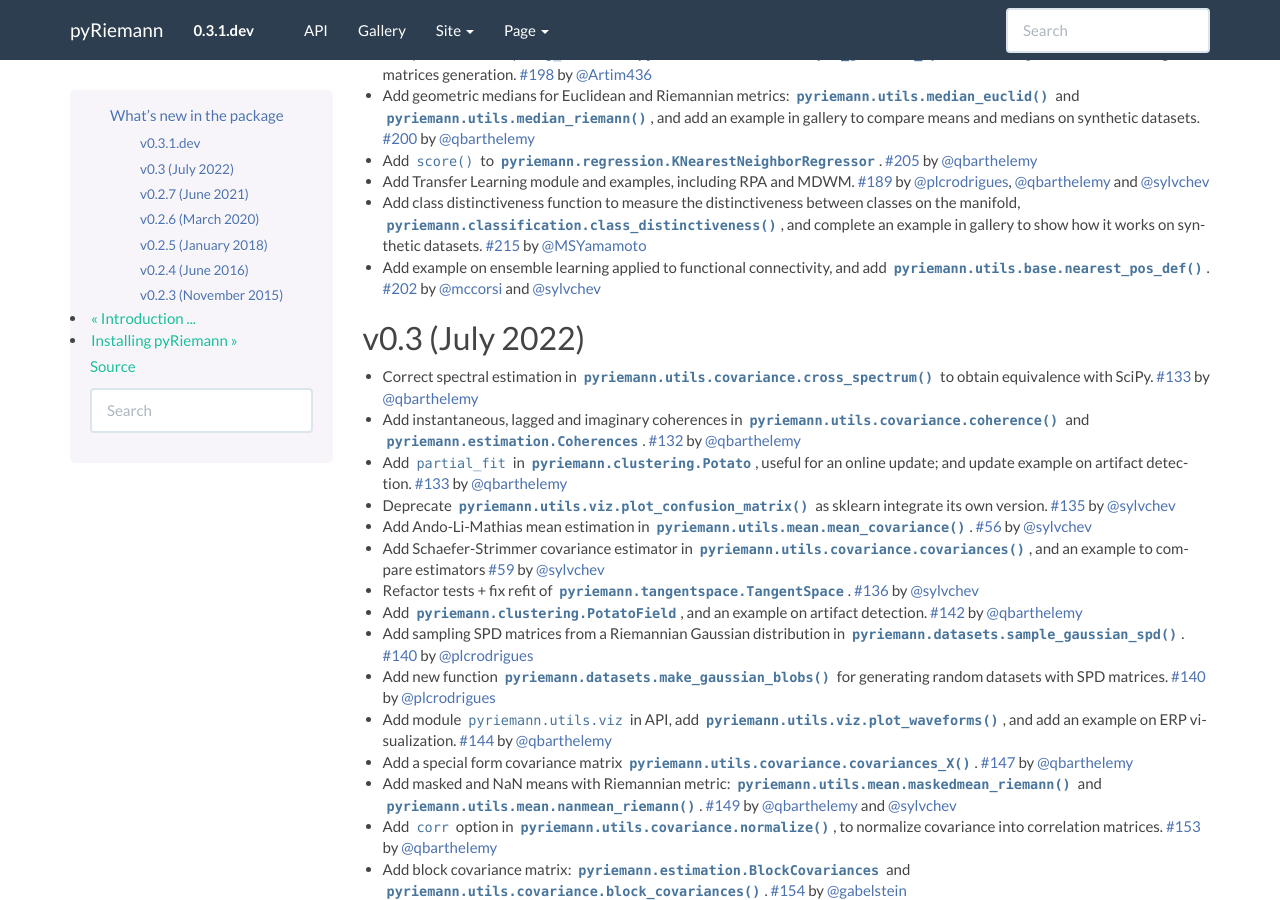
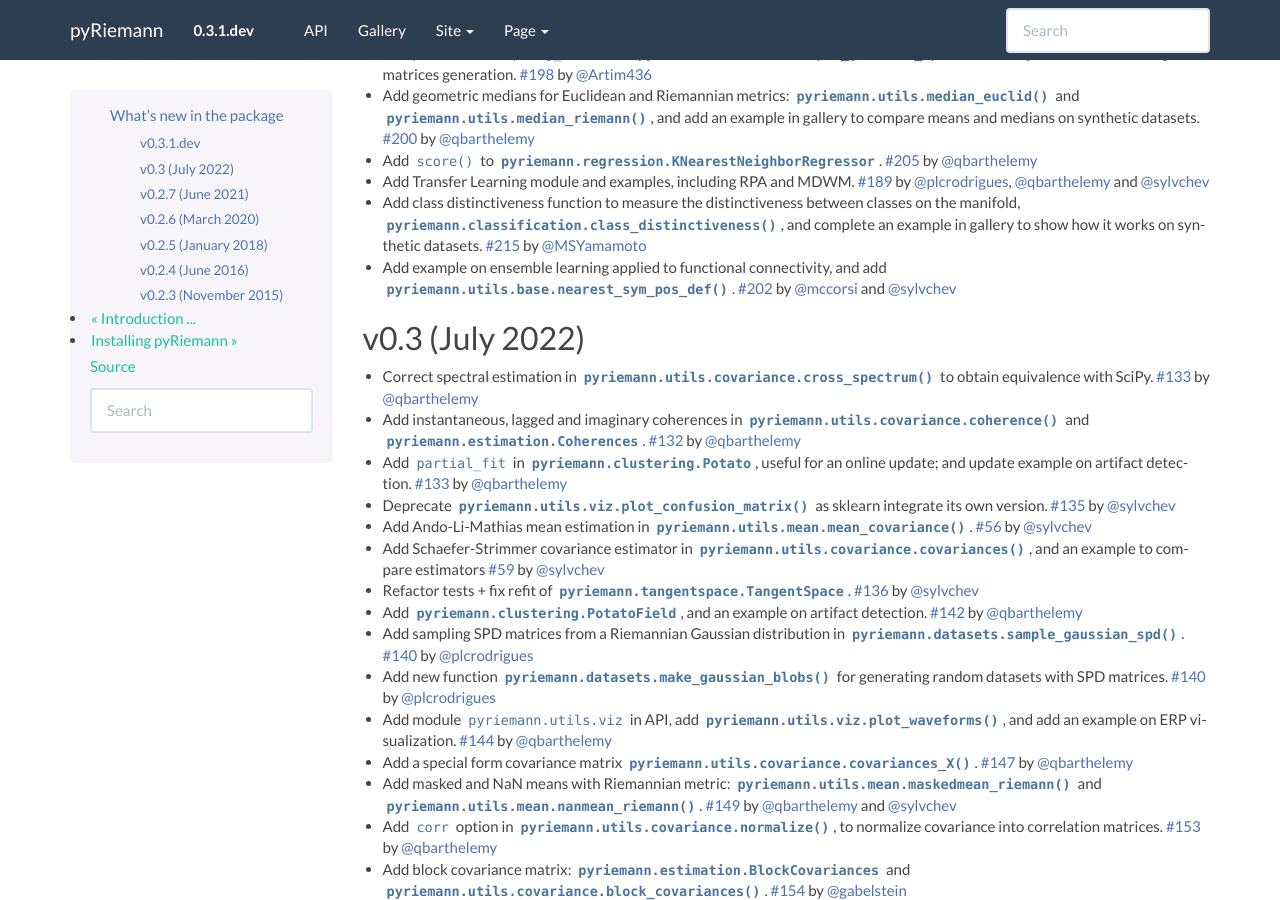
Before and after one commit to pyRiemann/pyRiemann, a Sphinx documentation site: the page built from doc/whatsnew.rst, in a window 1280 px wide and 900 px high, scrolled down 374 px. Built offline with Sphinx 7.4.7, drawn with Linux system fonts in a browser that asks for light colours; pages that are not in the unit, such as notebooks, are missing from menus.

Commit message:
Update doc/whatsnew.rst
Co-authored-by: Quentin Barthélemy <q.barthelemy@gmail.com>

```diff
--- a/doc/whatsnew.rst
+++ b/doc/whatsnew.rst
@@ -31,7 +31,7 @@ v0.3.1.dev
 - Add class distinctiveness function to measure the distinctiveness between classes on the manifold,
   :func:`pyriemann.classification.class_distinctiveness`, and complete an example in gallery to show how it works on synthetic datasets. :pr:`215` by :user:`MSYamamoto`
 
-- Add example on ensemble learning applied to functional connectivity, and add :func:`pyriemann.utils.base.nearest_pos_def`. :pr:`202` by :user:`mccorsi` and :user:`sylvchev`
+- Add example on ensemble learning applied to functional connectivity, and add :func:`pyriemann.utils.base.nearest_sym_pos_def`. :pr:`202` by :user:`mccorsi` and :user:`sylvchev`
 
 v0.3 (July 2022)
 ----------------
```
